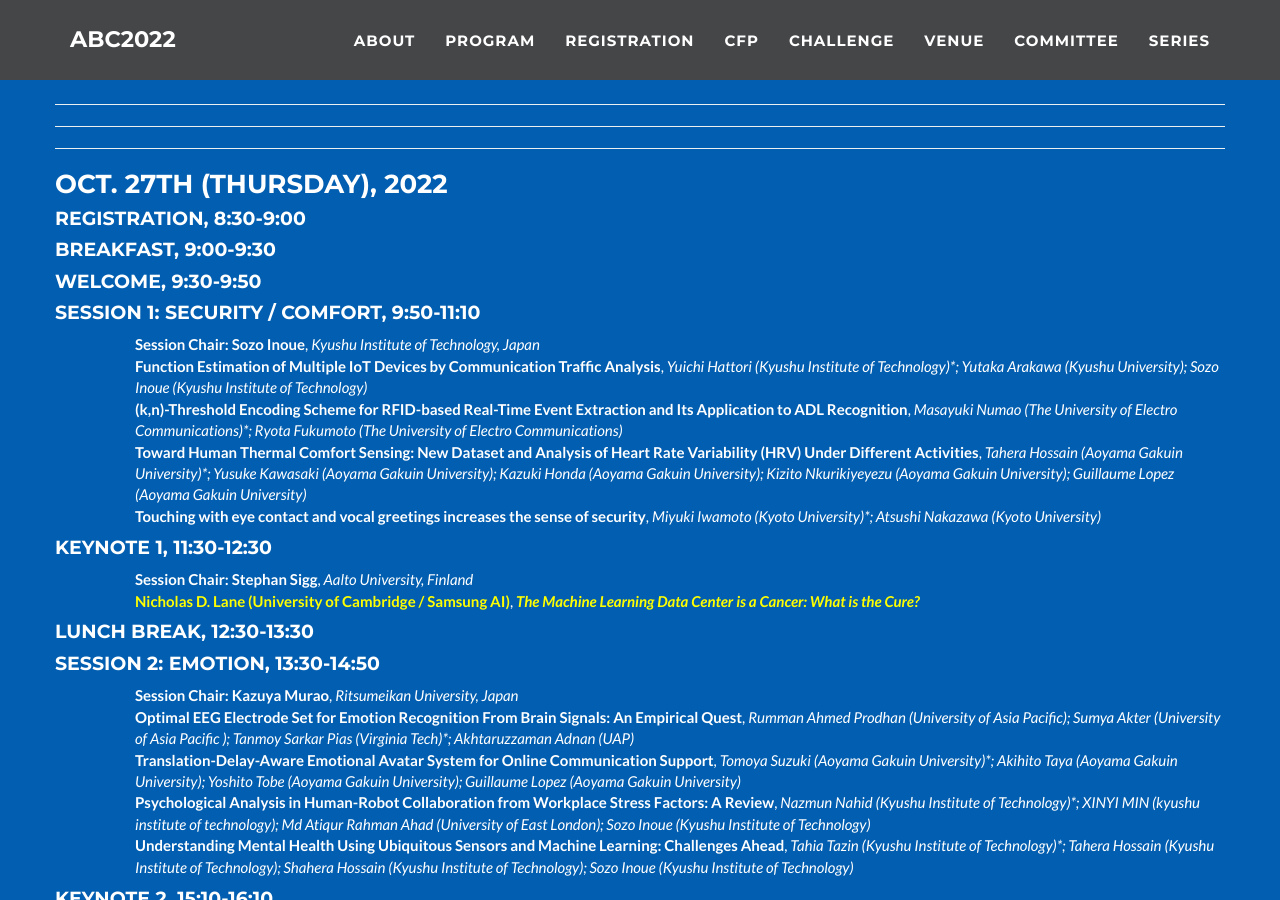
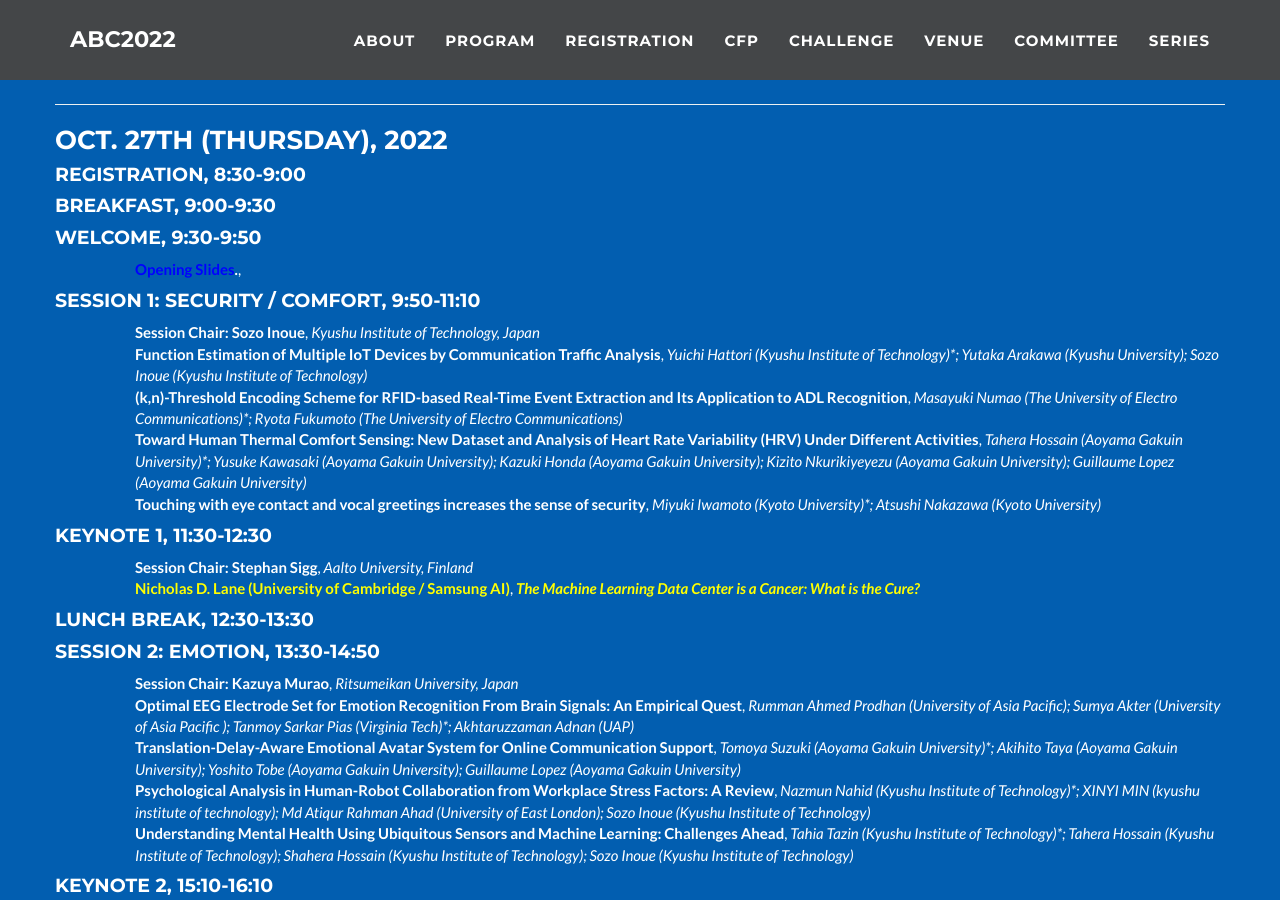
Before and after one commit to abc-research/abc-research.github.io, a Jekyll site: the page built from index.html, in a window 1280 px wide and 900 px high, scrolled down 6468 px. Built offline with Jekyll 4.4.1, drawn with Linux system fonts in a browser that asks for light colours.

Commit message:
Update _config.yml

```diff
--- a/_config.yml
+++ b/_config.yml
@@ -86,8 +86,6 @@ about:
 
 program:
   - date: "Times are in GMT+1"
-  - text: "<a href='https://docs.google.com/presentation/d/1nwFZEpDHX5d3hbT5H0G9ju_6uaxzSFRjMBKzNeUYdZM/edit?usp=sharing'><b style='color:blue';>Opening Slides</b></a>."
-  - text: "<a href='https://docs.google.com/presentation/d/1vi8OlqCLNquyiAhR19_7UyDeHMQlQcvetEhRakv86s4/edit?usp=sharing'><b style='color:blue';>Closing Slides</b></a>."
   - date: "Oct. 27th (Thursday), 2022"
     session:
       - name: "Registration"
@@ -96,6 +94,8 @@ program:
         time: "9:00-9:30"
       - name: "Welcome"
         time: "9:30-9:50"
+        paper:
+          - title: "<a href='https://docs.google.com/presentation/d/1nwFZEpDHX5d3hbT5H0G9ju_6uaxzSFRjMBKzNeUYdZM/edit?usp=sharing'><b style='color:blue';>Opening Slides</b></a>."
       - name: "Session 1: Security / Comfort"
         time: "9:50-11:10"
         paper:
```
